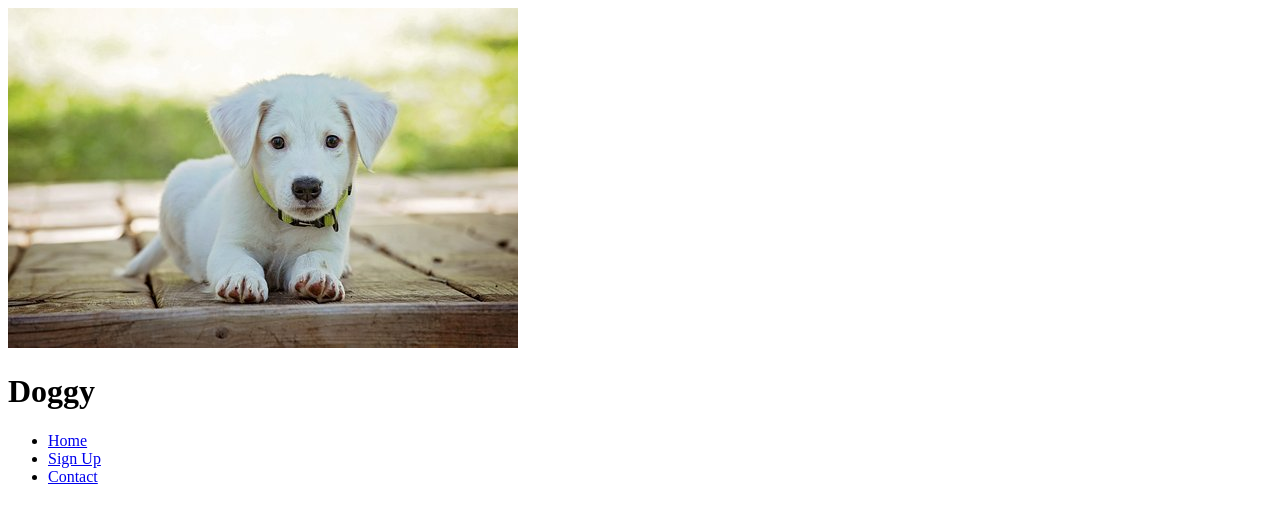
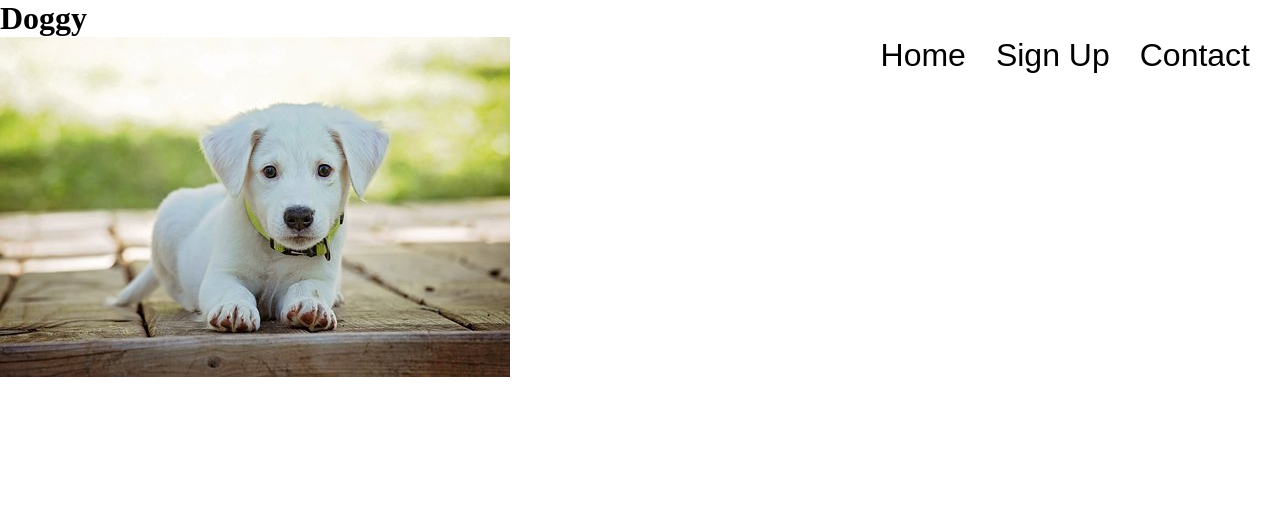
Before and after one commit to Marty97m/Doggy, a plain HTML site: page index.html in a window 1280 px wide. Drawn offline with Linux system fonts and the light colour scheme.

Commit message:
style the navbar

```diff
--- a/index.html
+++ b/index.html
@@ -4,19 +4,21 @@
     <meta charset="UTF-8">
     <meta http-equiv="X-UA-Compatible" content="IE=edge">
     <meta name="viewport" content="width=device-width, initial-scale=1.0">
+    <link rel="stylesheet" href="style.css">
     <title>Doggy</title>
 </head>
 <body>
     <div>
-        <img src="img/dog.jpg" alt="dog">
+
         <h1>Doggy</h1>
         <nav>
             <ul>
+                <li><a href="#">Contact</a></li>
+                <li><a href="#">Sign Up</a></li>
                 <li><a href="#">Home</a></li>
-                <li><a href="#">Sign Up</a></li>
-                <li><a href="#">Contact</a></li>
               </ul>
         </nav>
+        <img src="img/dog.jpg" alt="dog">
     </div>
 
 </body>
--- a/style.css
+++ b/style.css
@@ -0,0 +1,22 @@
+*{
+    padding: 0;
+    margin: 0;
+    border: none;
+}
+nav ul li{
+    float: right;
+    margin-right:30px;
+    font-size: 2rem;
+    list-style-type: none;
+}
+nav ul li a{
+    text-decoration: none;
+    font-family: Arial, Helvetica, sans-serif;
+    color: black;
+}
+nav ul li a:hover{
+    padding: 10px 15px 10px 15px;
+        color: white;
+        background-color:rgb(218, 29, 29);
+        border-radius: 100px;
+}
```
